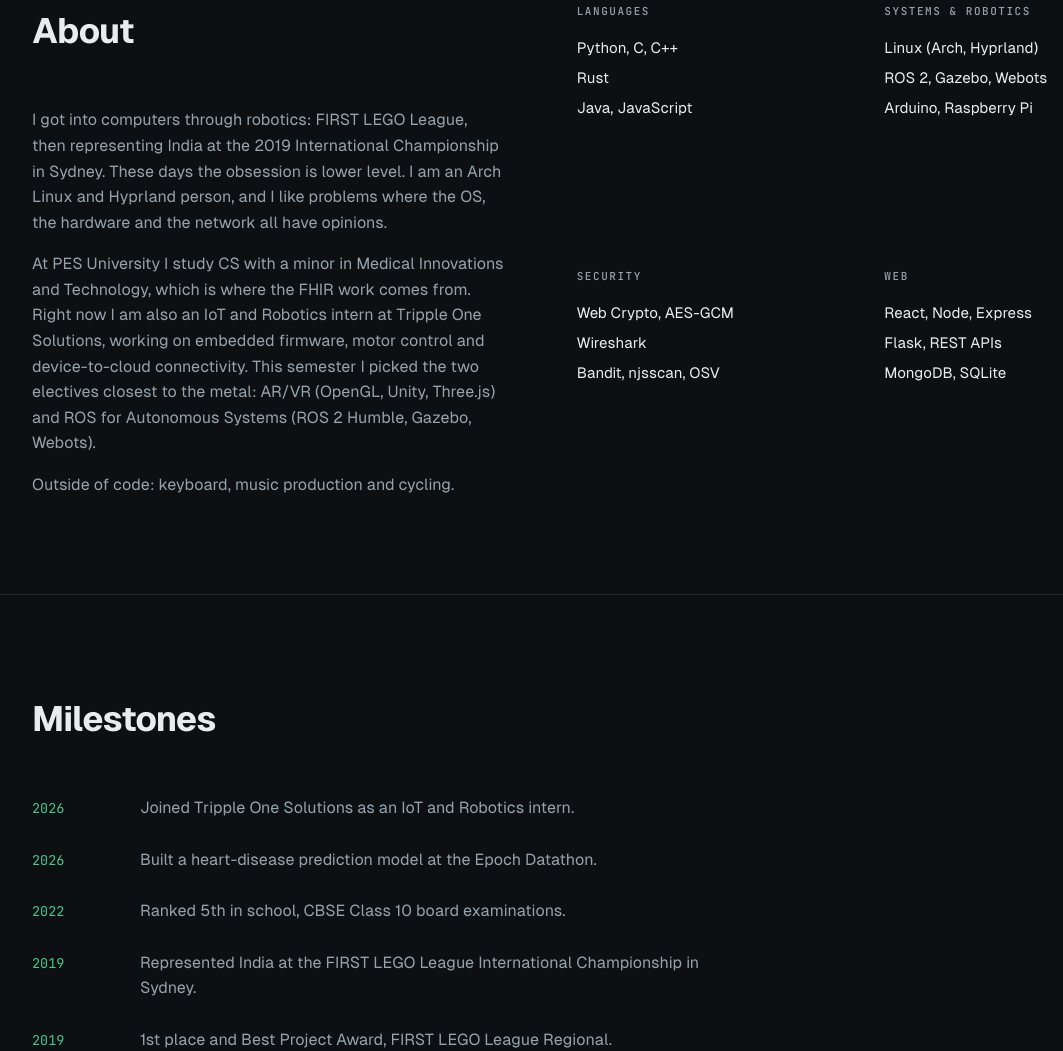
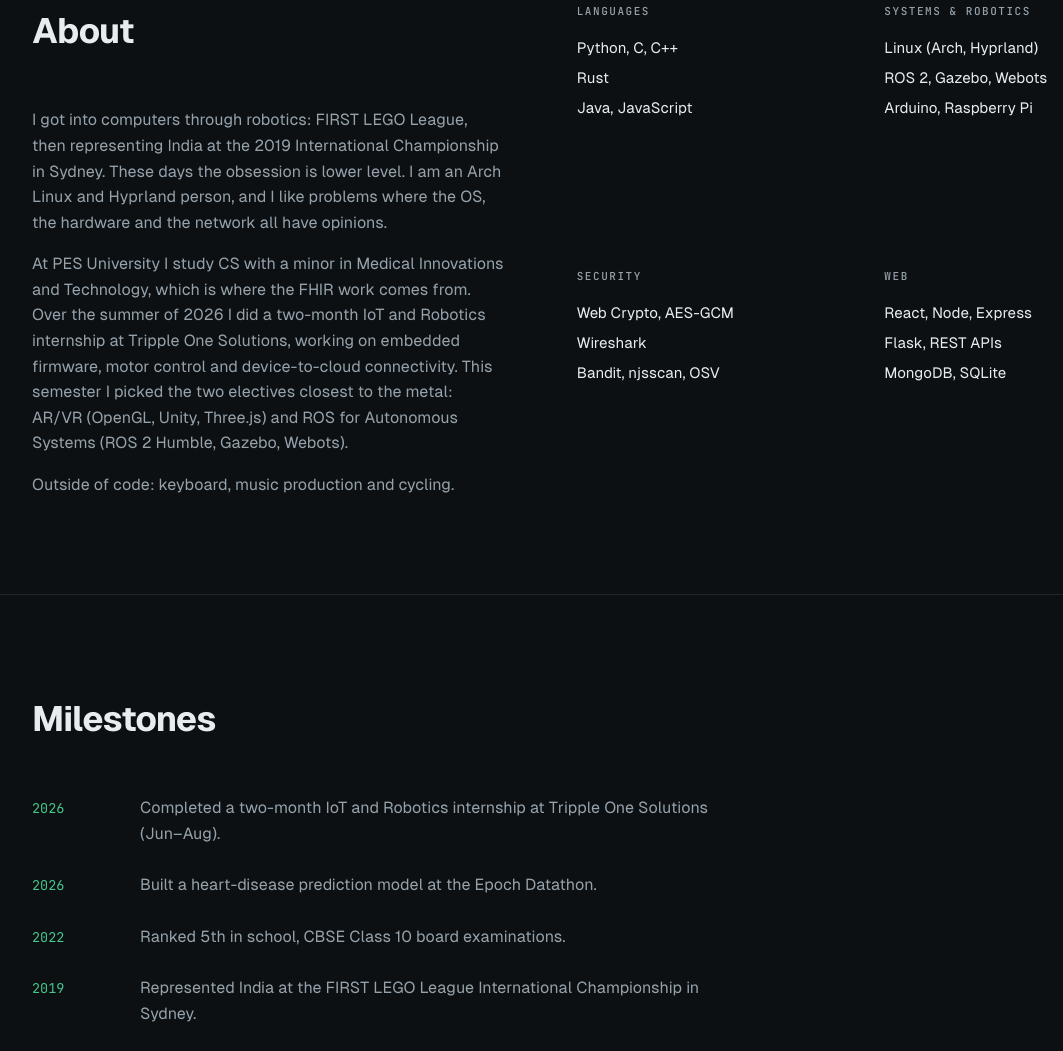
Before and after one commit to Kishi836/Kishi836.github.io, a plain HTML site: page index.html in a window 1280 px wide. Shown: the part 2811-3862 px from the top of the page, without its empty margins (52-1115 px from the left). Drawn offline with Linux system fonts and the light colour scheme.

Commit message:
Mark Tripple One internship as completed; refresh resume.pdf

```diff
--- a/index.html
+++ b/index.html
@@ -311,7 +311,7 @@ footer .wrap { display: flex; justify-content: space-between; font-family: var(-
       <div class="bio reveal">
         <h2>About</h2>
         <p>I got into computers through robotics: FIRST LEGO League, then representing India at the 2019 International Championship in Sydney. These days the obsession is lower level. I am an Arch Linux and Hyprland person, and I like problems where the OS, the hardware and the network all have opinions.</p>
-        <p>At PES University I study CS with a minor in Medical Innovations and Technology, which is where the FHIR work comes from. Right now I am also an IoT and Robotics intern at Tripple One Solutions, working on embedded firmware, motor control and device-to-cloud connectivity. This semester I picked the two electives closest to the metal: AR/VR (OpenGL, Unity, Three.js) and ROS for Autonomous Systems (ROS 2 Humble, Gazebo, Webots).</p>
+        <p>At PES University I study CS with a minor in Medical Innovations and Technology, which is where the FHIR work comes from. Over the summer of 2026 I did a two-month IoT and Robotics internship at Tripple One Solutions, working on embedded firmware, motor control and device-to-cloud connectivity. This semester I picked the two electives closest to the metal: AR/VR (OpenGL, Unity, Three.js) and ROS for Autonomous Systems (ROS 2 Humble, Gazebo, Webots).</p>
         <p>Outside of code: keyboard, music production and cycling.</p>
       </div>
       <div class="skills reveal">
@@ -339,7 +339,7 @@ footer .wrap { display: flex; justify-content: space-between; font-family: var(-
     <div class="wrap">
       <h2>Milestones</h2>
       <div class="timeline">
-        <div class="trow reveal"><span class="year">2026</span><span>Joined Tripple One Solutions as an IoT and Robotics intern.</span></div>
+        <div class="trow reveal"><span class="year">2026</span><span>Completed a two-month IoT and Robotics internship at Tripple One Solutions (Jun–Aug).</span></div>
         <div class="trow reveal"><span class="year">2026</span><span>Built a heart-disease prediction model at the Epoch Datathon.</span></div>
         <div class="trow reveal"><span class="year">2022</span><span>Ranked 5th in school, CBSE Class 10 board examinations.</span></div>
         <div class="trow reveal"><span class="year">2019</span><span>Represented India at the FIRST LEGO League International Championship in Sydney.</span></div>
```
Also changed, not shown: 1 other file.
